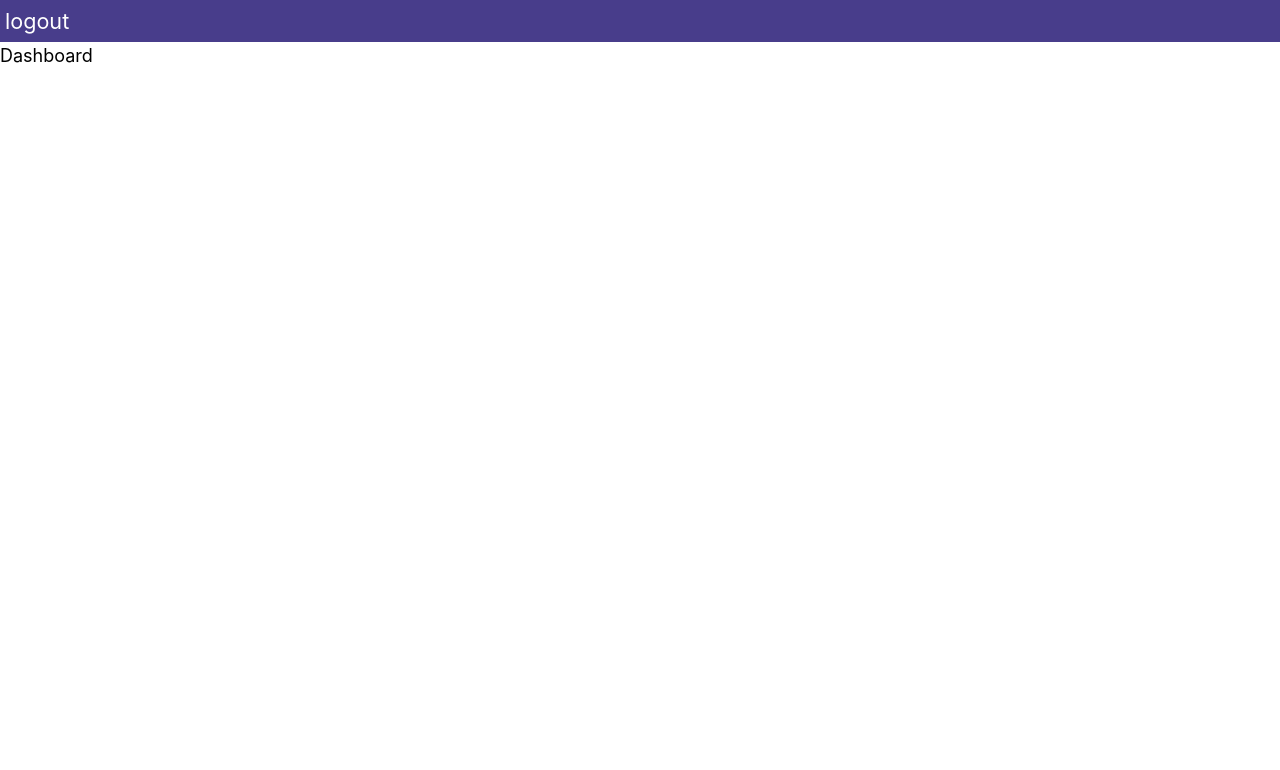
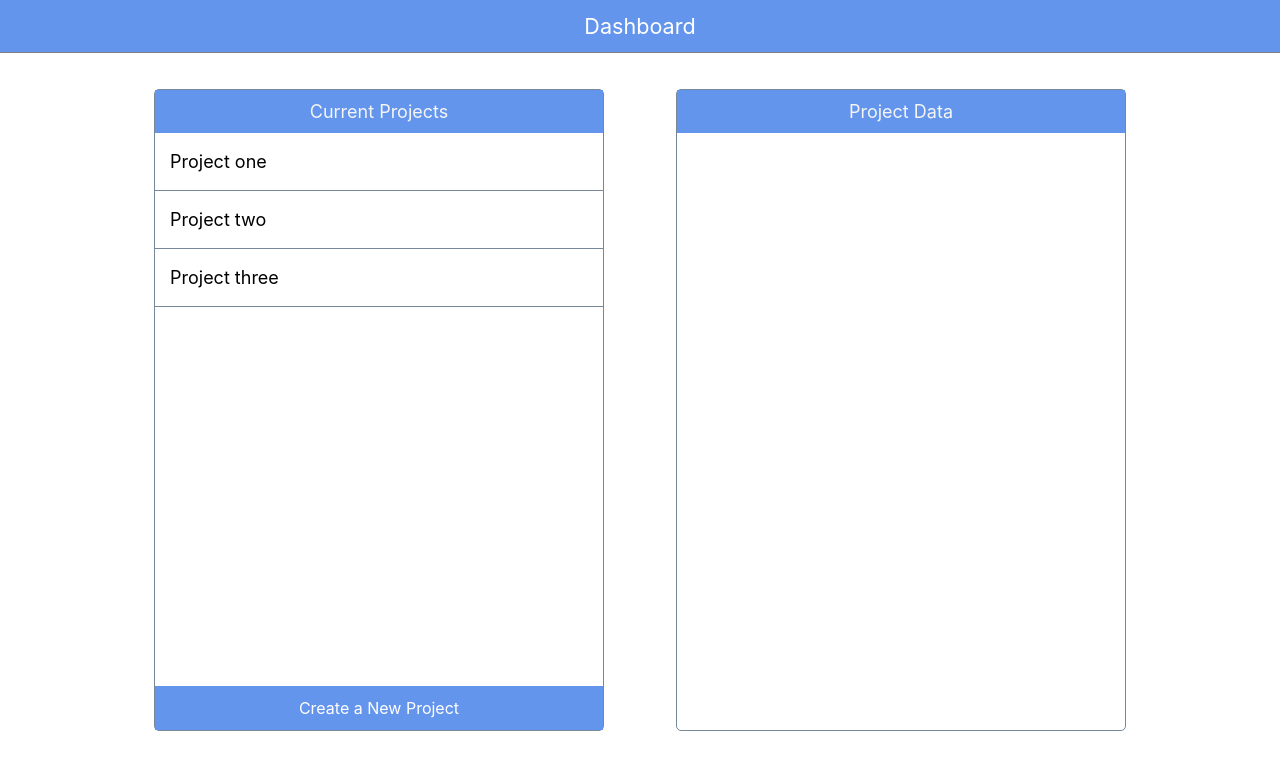
Before and after one commit to ARJITTHAKUR/Issue-tracker, a React (Vite) app in the folder client/issue_tracker/: page /dashboard in a window 1280 px wide. Shown: the top 770 px of the page. Built offline with nearby package versions, Linux system fonts and the light colour scheme.

Commit message:
added dashboard and fixed parsing issue for login

```diff
--- a/client/issue_tracker/src/pages/dashboard/index.tsx
+++ b/client/issue_tracker/src/pages/dashboard/index.tsx
@@ -1,12 +1,37 @@
+import { useRef } from "react";
 import "./style.css"
 export default function DashBoardPage(){
-    return<>
-    <header>
-        <span>logout</span>
-    </header>
-    <main>
-        Dashboard
 
-    </main>
-    </>
+    const modalRef = useRef<HTMLDialogElement>(null)
+    const addProject = ()=>{
+        modalRef?.current?.showModal()
+    }
+    return (
+      <>
+        <header>
+          <span>Dashboard</span>
+          {/* <span>logout</span> */}
+        </header>
+        <main>
+          <section>
+            <div className="label">Current Projects</div>
+            <div className="listing">
+              <ul>
+                <li>Project one</li>
+                <li>Project two</li>
+                <li>Project three</li>
+              </ul>
+            </div>
+              <button className="create-project" onClick={()=>addProject()}>Create a New Project</button>
+          </section>
+          <section>
+            <div className="label">Project Data</div>
+          </section>
+        </main>
+        <dialog ref={modalRef}>
+            hi there
+            <button onClick={()=>modalRef.current?.close()}>cancel</button>
+        </dialog>
+      </>
+    );
 }
--- a/client/issue_tracker/src/pages/dashboard/style.css
+++ b/client/issue_tracker/src/pages/dashboard/style.css
@@ -1,7 +1,69 @@
 header{
-    padding : 5px;
-    background-color: darkslateblue;
+    padding :10px;
+    background-color: cornflowerblue;
     color: white;
     /* font-weight: 400; */
     font-size: larger;
+    text-align: center;
+    border-bottom: 1px solid grey;
 }
+main{
+    display: flex;
+    justify-content: center;
+    gap: 2;
+    /* flex-direction: column; */
+}
+section {
+    display: flex;
+    /* justify-content: flex-start; */
+    flex-direction: column;
+    border : 1px solid lightslategray;
+    width: 35%;
+    height: 80vh;
+    margin : 2em;
+    border-radius: 5px;
+}
+
+.label {
+    display: flex;
+    justify-content: center;
+    padding: 8px 0px;
+    background-color: cornflowerblue;
+    color: whitesmoke;
+}
+
+.create-project{
+    width: 100%;
+    all:unset;
+    padding: 10px 5px;
+    background-color: cornflowerblue;
+    /* border-radius: 5px; */
+    color: white;
+    font-size: medium;
+    text-align: center;
+    /* border: 1.5px solid black; */
+}
+.create-project:hover{
+    background-color: dodgerblue;
+}
+.button-full{
+    width: 100%;
+}
+
+.listing{
+    height: 100%;
+}
+
+ul{
+    all: unset;
+    list-style-type: none;
+    display: flex;
+    flex-direction: column;
+    gap: 4;
+}
+
+li{
+    padding: 15px 15px;
+    border-bottom: 1px solid lightslategray;
+    cursor: pointer;
+}
--- a/client/issue_tracker/src/pages/login/index.tsx
+++ b/client/issue_tracker/src/pages/login/index.tsx
@@ -3,18 +3,17 @@ import "./style.css";
 import Button from "../../components/UI/button/button";
 import axios, { AxiosError } from "axios";
 import { useContext, useRef, useState } from "react";
-import Toast from "../../components/UI/toast/toast";
-import { errorToast } from "../../services/toastService";
+
 import { ToastContext } from "../../context/toastContext";
 export default function LoginPage() {
   const navigate = useNavigate();
   const inputRef = useRef<HTMLInputElement>(null);
   const toastContext = useContext(ToastContext)
   const loginFunc = async()=>{
-    const body : {name ?: string | null} = {}
+    const body : any = {}
     body.name = inputRef?.current?.value as string;
     try {
-      const res = await axios.post("http://127.0.0.1:3000/api/user/login",JSON.stringify(body))
+      const res = await axios.post("http://127.0.0.1:3000/api/user/login",body)
     console.log(res)
     if(res.status !== 200){
       throw('login error occured')}
```
Also changed, not shown: 1 other file (tests, documents, lock files or other folders).
